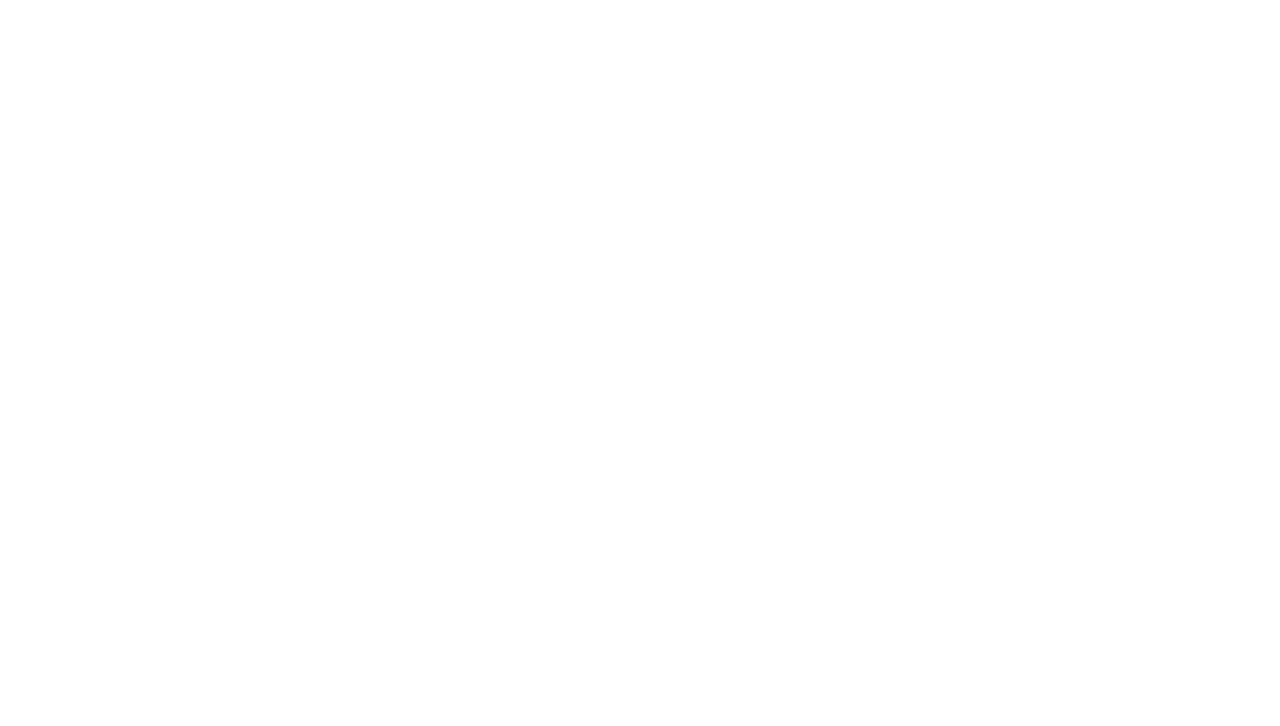
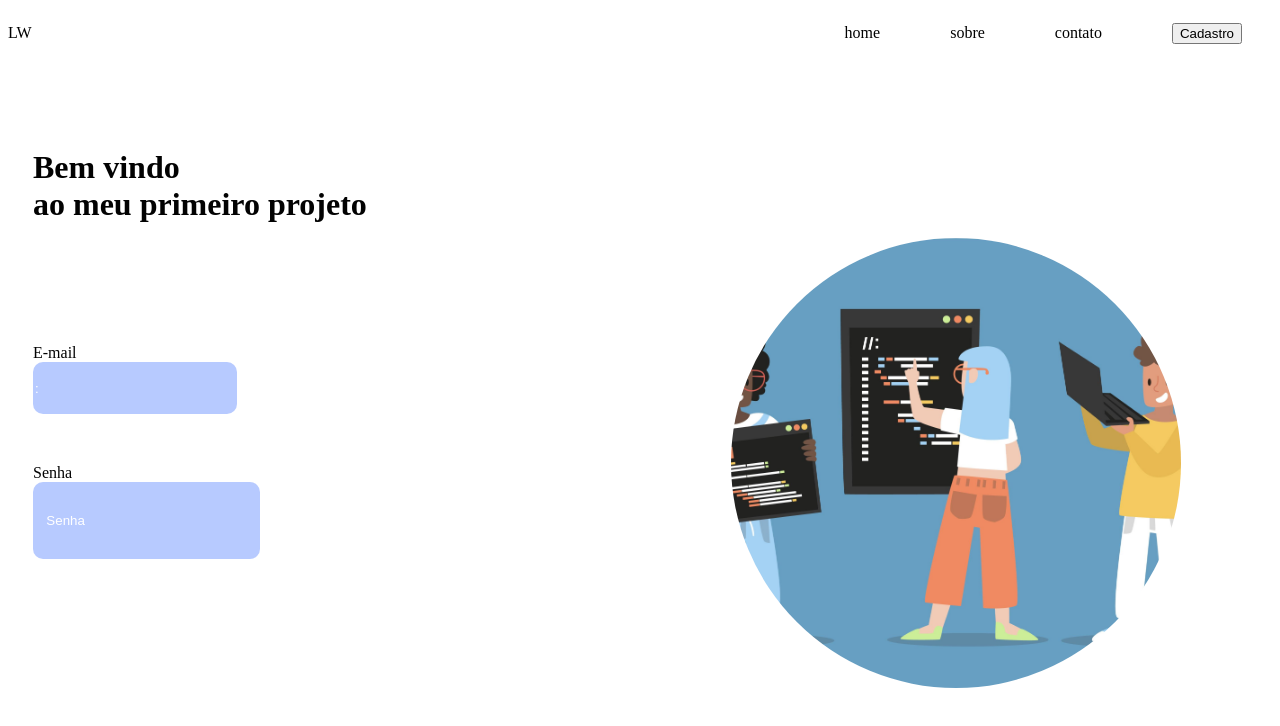
Before and after one commit to Tamura021/meu_primeiro_site, a plain HTML site: page index.html in a window 1280 px wide. Drawn offline with Linux system fonts and the light colour scheme.

Commit message:
site de login e cadastro

```diff
--- /dev/null
+++ b/estilo.css
@@ -0,0 +1,87 @@
+header {
+  height: 50px;
+  display: flex;
+  align-items: center;
+  justify-content: end;
+  gap: 70px;
+  margin-right: 30px;
+}
+.LW {
+  width: 1370px;
+}
+
+#titulo {
+  margin-left: 20px;
+}
+form {
+  display: flex;
+  flex-direction: column;
+  margin-left: 20px;
+}
+
+form input {
+  width: 200px;
+  height: 50px;
+  border: none;
+  background: rgba(54, 107, 255, 0.356);
+}
+
+input::placeholder {
+  color: rgb(255, 255, 255);
+}
+
+form,
+label {
+  margin-top: 50px;
+}
+
+.container {
+  width: 100%;
+  height: 100vh;
+  color: rgba(0, 0, 0, 0.993);
+  justify-content: space-around;
+  display: flex;
+}
+
+.esquerda {
+  padding: 5px;
+  width: 50%;
+  height: 100%;
+}
+
+.direita {
+  padding: 5px;
+  width: 50%;
+  height: 100%;
+  display: flex;
+  justify-content: center;
+  align-items: center;
+}
+
+.img {
+  padding: 5px;
+  display: flex;
+  justify-content: center;
+  width: 450px;
+  height: 450px;
+}
+
+.img img {
+  border-radius: 50%;
+  width: 100%;
+  height: 100%;
+  object-fit: cover;
+}
+.esquerda {
+  form input {
+    border-radius: 10px;
+  }
+  display: flex;
+  flex-direction: column;
+  justify-content: center;
+  height: 70vh;
+}
+
+.texto {
+  padding: 1em;
+}
--- a/index.html
+++ b/index.html
@@ -1,11 +1,46 @@
 <!DOCTYPE html>
-<html lang="en">
+<html lang="PT-BR">
 <head>
     <meta charset="UTF-8">
     <meta name="viewport" content="width=device-width, initial-scale=1.0">
-    <title>Document</title>
+            <link rel="stylesheet" href="estilo.css">
+            <link rel="stylesheet" href="cadastro">
+    <title>document</title>
 </head>
+
 <body>
+    <header>
+      <div class="LW"> <p>LW</p> </div>
+       <P>home</P>
+       <p>sobre</p>
+       <P>contato</P>
 
+    <a href="cadastro.html"><button>Cadastro</button></a>
+
+    </header>
+
+    </style>
+    <div class="container">
+        <div class="esquerda">
+            <div id="titulo">
+                <h1> Bem vindo <br>
+                    ao meu primeiro projeto</h1>
+            </div>
+            <form action="" class="button">
+
+                <label for="">E-mail</label>
+                <input type="email" placeholder=":">
+                <label for="">Senha</label>
+
+                <input type="password" placeholder="Senha" class="texto">
+
+            </form>
+        </div>
+        <div class="direita">
+            <div class="img">
+                <img src="img/4949146.jpg" alt="">
+            </div>
+        </div>
+    </div>
 </body>
 </html>
--- /dev/null
+++ b/tamura.css
@@ -0,0 +1,58 @@
+form {
+  display: flex;
+  flex-direction: column;
+}
+
+form,
+input {
+  width: 100px;
+}
+
+form,
+label {
+  margin-top: 10px;
+}
+
+.container {
+  width: 100px;
+  heigth: 50px;
+  border: 2px solid black;
+  padding: 30px;
+  margin: 30px;
+  color: rgba(0, 0, 0, 0.993);
+}
+
+body {
+  background-image: url(./img/artworks-tZ7aDyK7PbbMpcf0-z7o8vg-t500x500.jpg);
+  background-size: cover;
+}
+.texto {
+  font-size: 18px;
+  font-family: Arrial, sans-serif;
+  text-align: center;
+  line-height: 1.5;
+}
+/* .email {
+        width:200px;
+        heigth:100px;
+        border: 1px solid black;
+        padding:     20px;
+        margin: 10px;
+        color:rgba(0, 0, 0, 0.993);
+        } */
+
+/* .container {
+        display: flex;
+        justify-content: corner;
+        align-items: center;
+        height: 200px; */
+
+/* }
+        .senha {
+        width:200px;
+        heigth:100px;
+        border: 1px solid black;
+        padding:     20px;
+        margin: 10px;
+        color:rgba(0, 0, 0, 0.993);
+        } */
```
Also changed, not shown: cadastro.html (added, +12 -0 lines), tabela.css (added, +8 -0 lines), tabela.html (added, +54 -0 lines), img/4949146.jpg (added).
